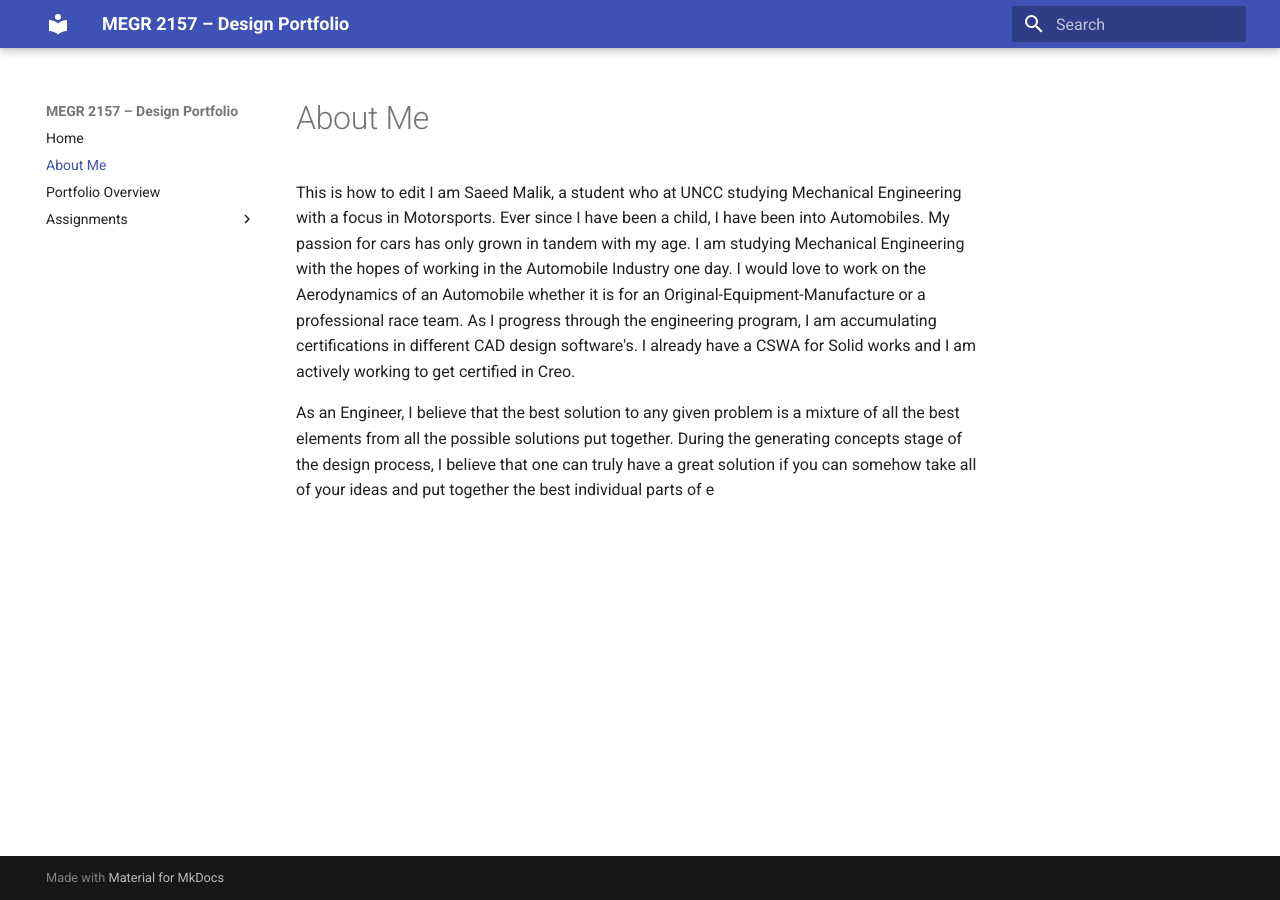
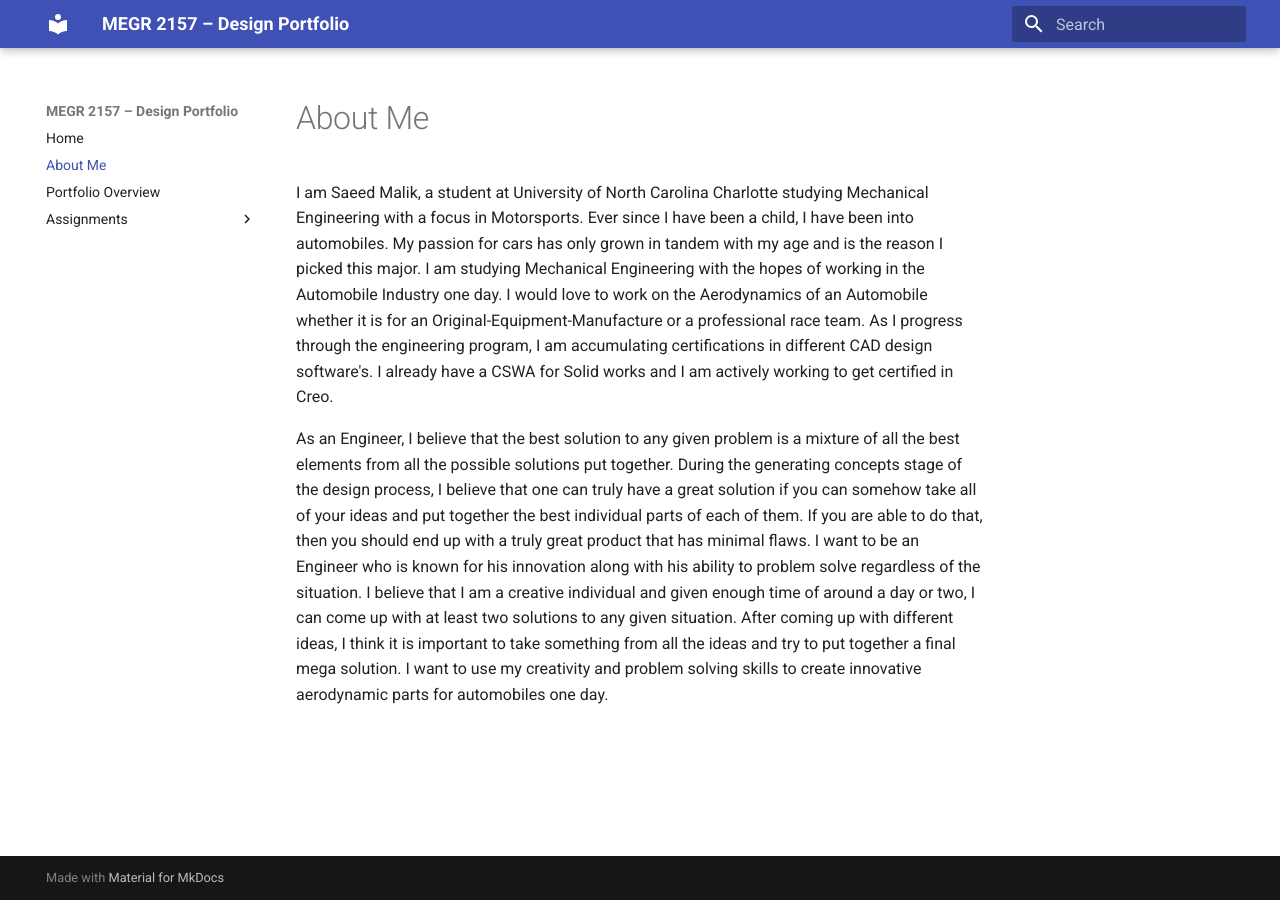
Before and after one commit to SaeedMalik7/megr2157-portfolio, an MkDocs documentation site: the page built from docs/aboutme/index.md, in a window 1280 px wide. Built offline with MkDocs 1.6.1 and Material for MkDocs 9.7.7, drawn with Linux system fonts in a browser that asks for light colours.

Commit message:
Update index.md

```diff
--- a/docs/aboutme/index.md
+++ b/docs/aboutme/index.md
@@ -1,5 +1,5 @@
 #About Me
-This is how to edit
-I am Saeed Malik, a student who at UNCC studying Mechanical Engineering with a focus in Motorsports. Ever since I have been a child, I have been into Automobiles. My passion for cars has only grown in tandem with my age. I am studying Mechanical Engineering with the hopes of working in the Automobile Industry one day. I would love to work on the Aerodynamics of an Automobile whether it is for an Original-Equipment-Manufacture or a professional race team. As I progress through the engineering program, I am accumulating certifications in different CAD design software's. I already have a CSWA for Solid works and I am actively working to get certified in Creo.
 
-As an Engineer, I believe that the best solution to any given problem is a mixture of all the best elements from all the possible solutions put together. During the generating concepts stage of the design process, I believe that one can truly have a great solution if you can somehow take all of your ideas and put together the best individual parts of e
+I am Saeed Malik, a student at University of North Carolina Charlotte studying Mechanical Engineering with a focus in Motorsports. Ever since I have been a child, I have been into automobiles. My passion for cars has only grown in tandem with my age and is the reason I picked this major. I am studying Mechanical Engineering with the hopes of working in the Automobile Industry one day. I would love to work on the Aerodynamics of an Automobile whether it is for an Original-Equipment-Manufacture or a professional race team. As I progress through the engineering program, I am accumulating certifications in different CAD design software's. I already have a CSWA for Solid works and I am actively working to get certified in Creo.
+
+As an Engineer, I believe that the best solution to any given problem is a mixture of all the best elements from all the possible solutions put together. During the generating concepts stage of the design process, I believe that one can truly have a great solution if you can somehow take all of your ideas and put together the best individual parts of each of them. If you are able to do that, then you should end up with a truly great product that has minimal flaws. I want to be an Engineer who is known for his innovation along with his ability to problem solve regardless of the situation. I believe that I am a creative individual and given enough time of around a day or two, I can come up with at least two solutions to any given situation. After coming up with different ideas, I think it is important to take something from all the ideas and try to put together a final mega solution. I want to use my creativity and problem solving skills to create innovative aerodynamic parts for automobiles one day.
```
